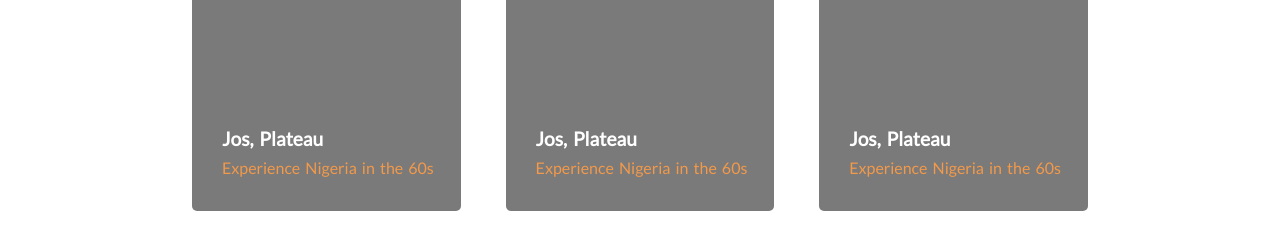
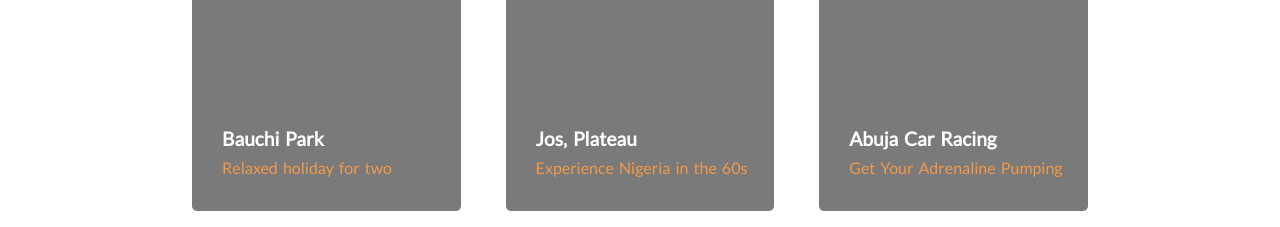
Before and after one commit to adexot/frontstack-hackathon, a website: page index.html in a window 1280 px wide. Shown: the part 1020-1247 px from the top of the page. Drawn offline with Linux system fonts and the light colour scheme; a script that the page names is missing; a web font is replaced by a local one.

Commit message:
changed text content

```diff
--- a/index.html
+++ b/index.html
@@ -92,8 +92,8 @@
               class="cld-responsive" alt="">
             <div class="overlay">
               <p>
-                <span class="head">Jos, Plateau</span>
-                <span>Experience Nigeria in the 60s</span>
+                <span class="head">Bauchi Park</span>
+                <span>Relaxed holiday for two</span>
               </p>
             </div>
           </figure>
@@ -116,8 +116,8 @@
             class="cld-responsive" alt="">
             <div class="overlay">
               <p>
-                <span class="head">Jos, Plateau</span>
-                <span>Experience Nigeria in the 60s</span>
+                <span class="head">Abuja Car Racing</span>
+                <span>Get Your Adrenaline Pumping</span>
               </p>
             </div>
           </figure>
```
